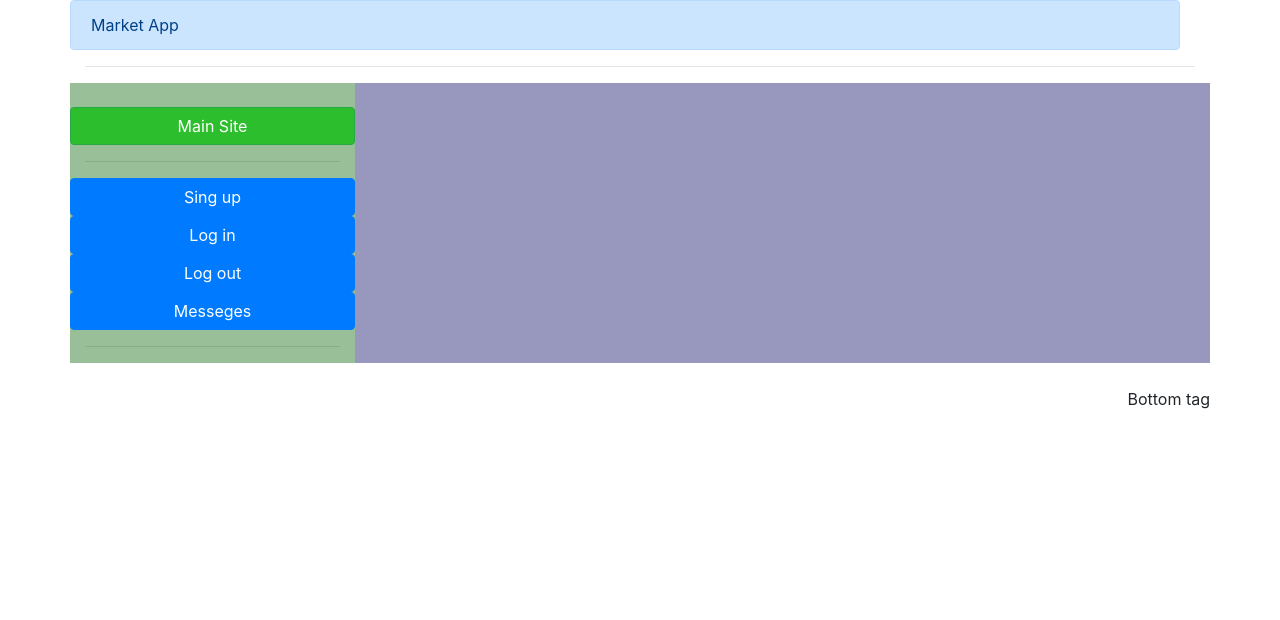
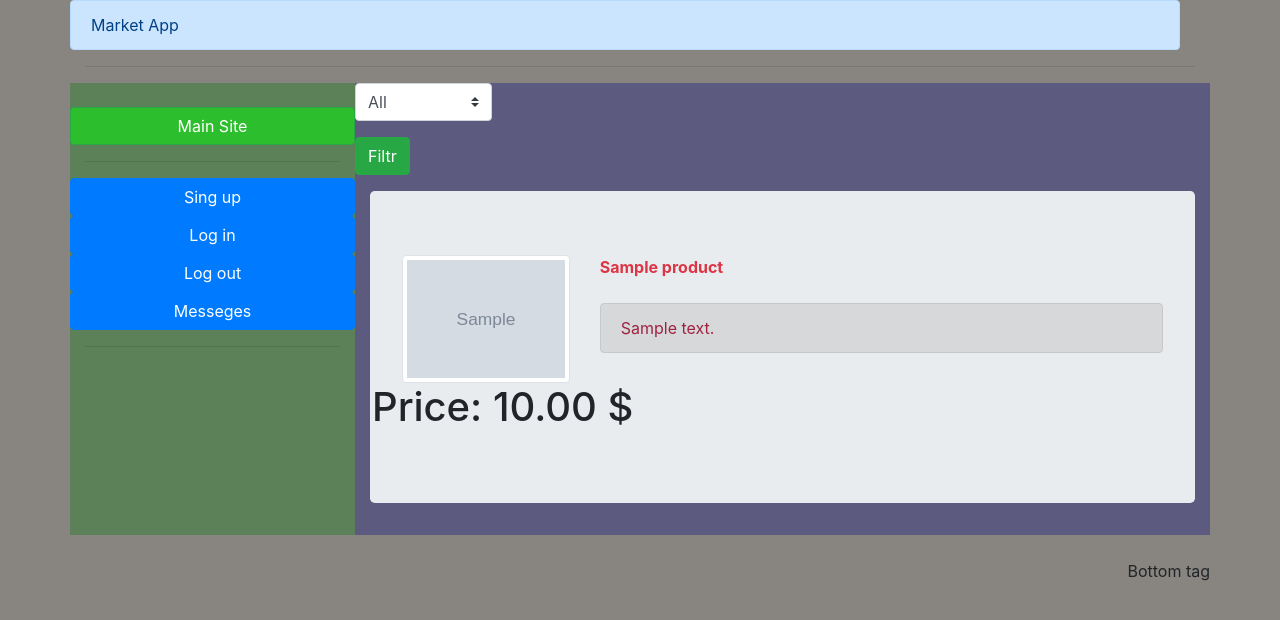
Before and after one commit to GawlikP/Market_app, a Django app: page / in a window 1280 px wide. Shown: the top 620 px of the page. Run offline with Django 3.2, Linux system fonts and the light colour scheme; tables that the repository leaves empty hold one stand-in row (values such as "Sample post"); grey boxes marked "Sample" are stand-in pictures; some libraries are stand-ins or nearby versions.

Commit message:
First filter added

```diff
--- a/MarketApp/urls.py
+++ b/MarketApp/urls.py
@@ -18,9 +18,12 @@
 
 from django.conf.urls import url, include
 from django.contrib.staticfiles.urls import staticfiles_urlpatterns
+from django.conf import settings
+from django.conf.urls.static import static
 
 urlpatterns = [
     path('admin/', admin.site.urls),
     url(r'^', include('marketcore.urls'))
 ]
 urlpatterns += staticfiles_urlpatterns();
+urlpatterns += static(settings.MEDIA_URL, document_root=settings.MEDIA_ROOT)
--- a/marketcore/templates/index.html
+++ b/marketcore/templates/index.html
@@ -12,7 +12,7 @@
      <link rel="stylesheet" href="/static/css/main.css">
     <title>{{title}}</title>
   </head>
-  <body>
+  <body style="background-color:rgba(19,10,1,0.5)">
 
     <div class="container">
       <div class="row alert alert-primary " style="width: 100%; height: 100%;"> <center> Market App </center>
--- a/marketcore/templates/login.html
+++ b/marketcore/templates/login.html
@@ -18,7 +18,7 @@
       <div class="row alert alert-primary " style="width: 100%; height: 100%;"> <center> Market App </center> </div>
 
       <div class="row">
-        <div class="col-md-6 offset-md-3"">
+        <div class="col-md-6 offset-md-3">
         <div class="d-flex justify-content-center jumbotron ">
               <center> <h1> Log in Form</h1>
                 <form class="form-group" action="/log_in/" method="POST">
--- a/marketcore/templates/main.html
+++ b/marketcore/templates/main.html
@@ -18,5 +18,39 @@
 {% endblock %}
 
 {% block content %}
+      <div class="row">
+        <form class="form-group" method="POST">
+            {% csrf_token %}
+          <p>
+        <select class="custom-select" name="type_filter">
+            <option value="0">All</option>
+            {% for type in types %}
+              <option   {% if type.id == types_filter %} selected {% endif %} value="{{type.id}}">{{type.name}}</option>
+            {% endfor %}
+        </select>
+        </p>
+        <input type="submit" class="btn btn-success" value="Filtr"></input>
+        </form>
+        </div>
+  {% for product in products %}
 
+  <div class="jumbotron">
+    <div class="row">
+      <div class="col-md-3">
+
+        <img src="/media/{{product.image}}" class="img-thumbnail"/>
+
+    </div>
+    <div class="col-md-9">
+
+      <div class="text-danger"><strong> {{product.name}}</div> </strong></br>
+      <div class="alert alert-dark"style="color:rgba(160,34,65,1.0);"> {{product.description}} </div>
+
+    </div>
+    <div class="row">
+        <h1>Price: {{product.price}} $</h1>
+      </div>
+  </div>
+</div>
+  {% endfor %}
 {% endblock %}
--- a/marketcore/views.py
+++ b/marketcore/views.py
@@ -10,17 +10,35 @@
 
 from .forms import UploadFileForm
 
+
 def index(response):
 
     user_name = None
     user_id = None
-
+    products = None
+    types_filter = 0;
     if response.session.get('user_id'):
         usr = User.objects.get(pk=response.session.get('user_id'))
         user_name = usr.username
         user_id = usr.id
 
+    if response.POST:
+        type_filter = response.POST.get('type_filter','')
+        response.session['type_filter'] = type_filter;
+    if response.session.get('type_filter'):
+        if response.session.get('type_filter') != '0':
+            types_filter = int(response.session.get('type_filter'))
+            type = Type.objects.get(id= response.session.get('type_filter'))
+            products = Product.objects.all().filter(type=type);
+        else: products = Product.objects.all()
+    else: products = Product.objects.all()
+    types = Type.objects.all()
+
+
     context = {
+        'types_filter': types_filter,
+        'types': types,
+        'products': products,
         'user_id': user_id,
         'user_name': user_name,
         'title' : 'Main'
@@ -174,4 +192,8 @@
 def add_product_success(response):
 
 
-    return HttpResponse('<h1> Success ! </h1>')
+    context = {
+        'title': 'Success !'
+    }
+
+    return render(response,'add_product_success.html',context)
```
Also changed, not shown: marketcore/templates/add_product_success.html (added, +27 -0 lines), media/imgs/AMD-FX-4100_dOWJ0dT.jpg (deleted), media/imgs/AMD-FX-4100_kBwdD3t.jpg (deleted), media/imgs/AMD-FX-4300-BOX.jpg (deleted), media/imgs/gtx-960.jpg (deleted).
